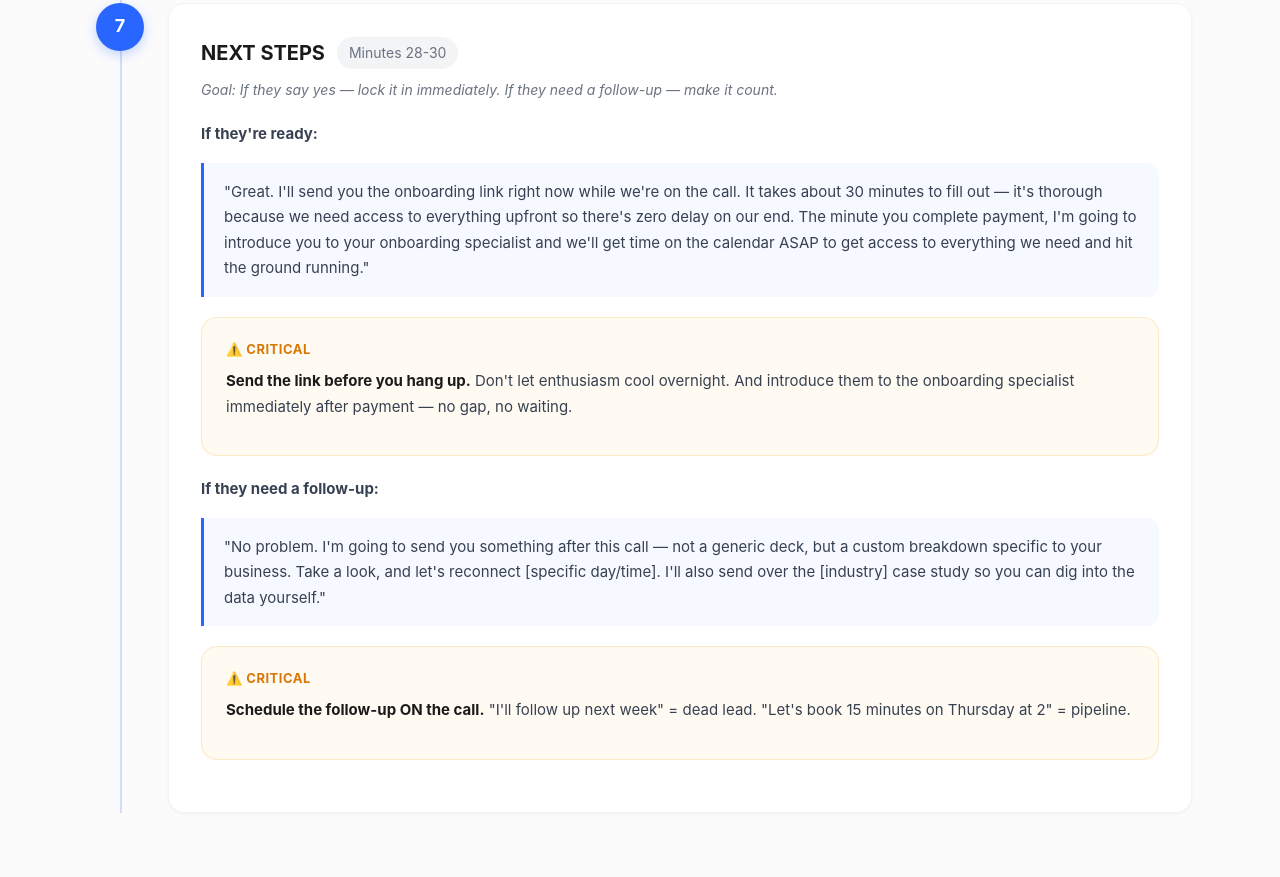
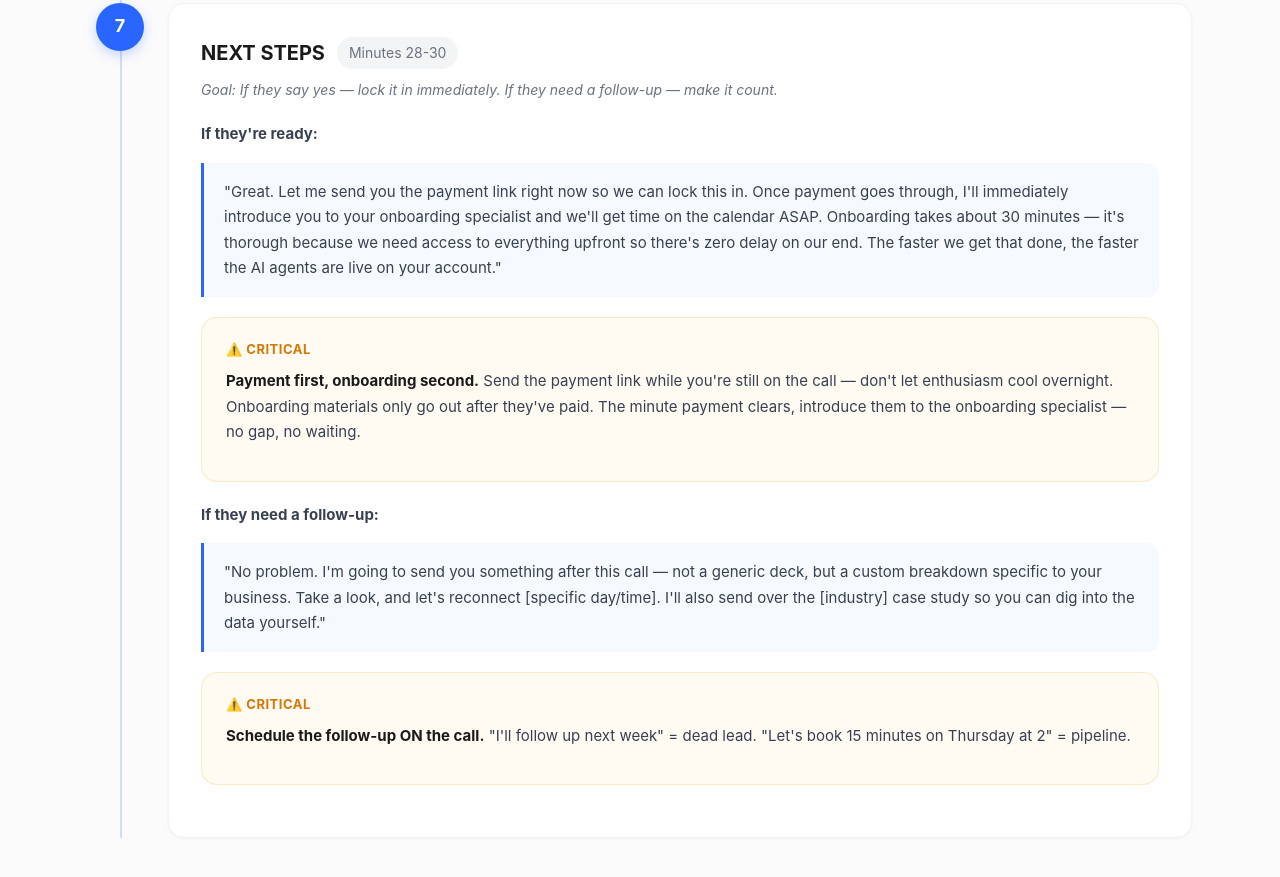
Before and after one commit to megaclaw-reader/mega-sales-playbook, a plain HTML site: page index.html in a window 1280 px wide. Shown: the part 8289-9166 px from the top of the page. Drawn offline with Linux system fonts and the light colour scheme; a web font is replaced by a local one.

Commit message:
Fix: payment first, onboarding only after payment

```diff
--- a/index.html
+++ b/index.html
@@ -707,11 +707,11 @@
             <p class="phase-goal">Goal: If they say yes — lock it in immediately. If they need a follow-up — make it count.</p>
 
             <h4>If they're ready:</h4>
-            <blockquote>"Great. I'll send you the onboarding link right now while we're on the call. It takes about 30 minutes to fill out — it's thorough because we need access to everything upfront so there's zero delay on our end. The minute you complete payment, I'm going to introduce you to your onboarding specialist and we'll get time on the calendar ASAP to get access to everything we need and hit the ground running."</blockquote>
+            <blockquote>"Great. Let me send you the payment link right now so we can lock this in. Once payment goes through, I'll immediately introduce you to your onboarding specialist and we'll get time on the calendar ASAP. Onboarding takes about 30 minutes — it's thorough because we need access to everything upfront so there's zero delay on our end. The faster we get that done, the faster the AI agents are live on your account."</blockquote>
 
             <div class="warning-box">
               <div class="warning-title">⚠️ Critical</div>
-              <p><strong>Send the link before you hang up.</strong> Don't let enthusiasm cool overnight. And introduce them to the onboarding specialist immediately after payment — no gap, no waiting.</p>
+              <p><strong>Payment first, onboarding second.</strong> Send the payment link while you're still on the call — don't let enthusiasm cool overnight. Onboarding materials only go out after they've paid. The minute payment clears, introduce them to the onboarding specialist — no gap, no waiting.</p>
             </div>
 
             <h4>If they need a follow-up:</h4>
```
